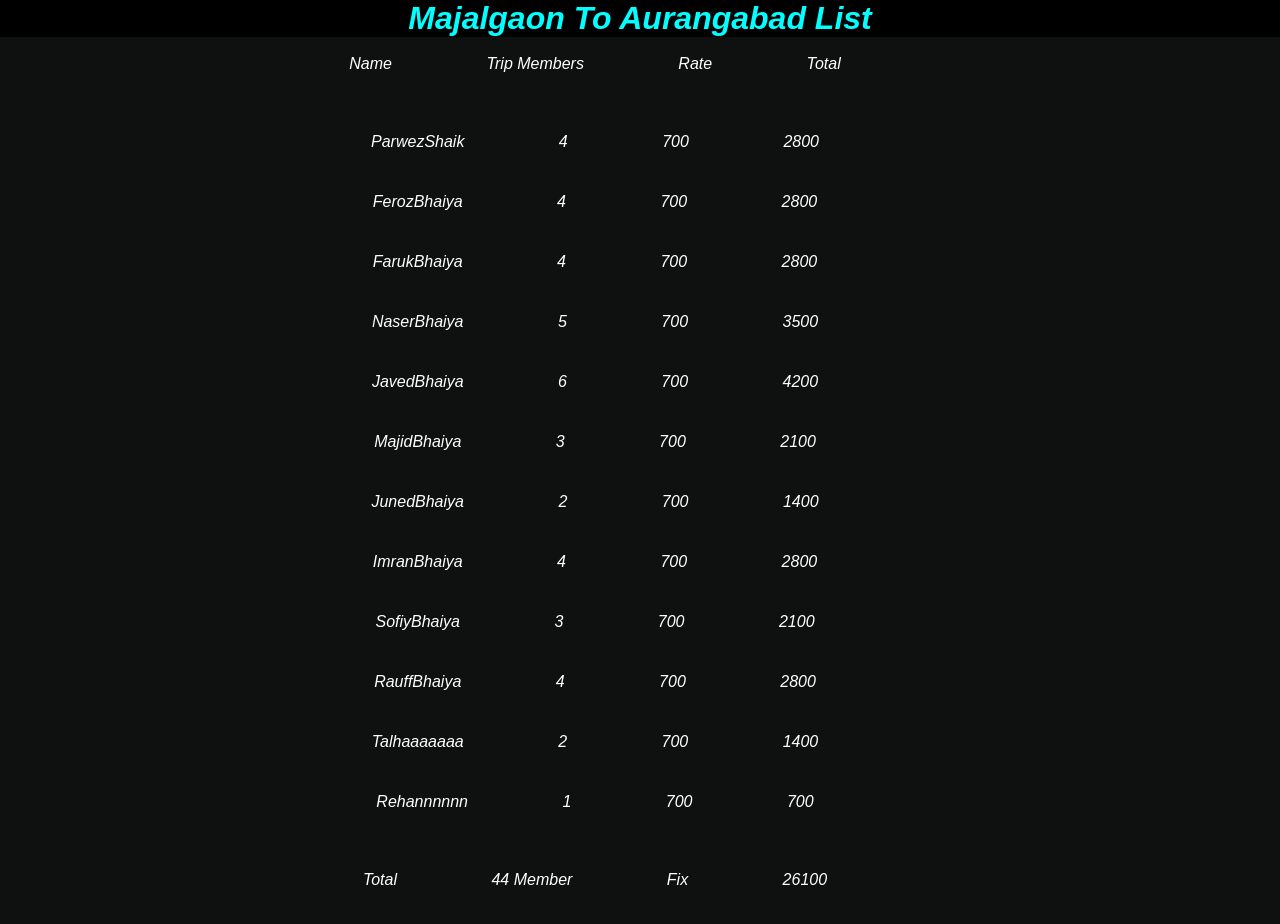
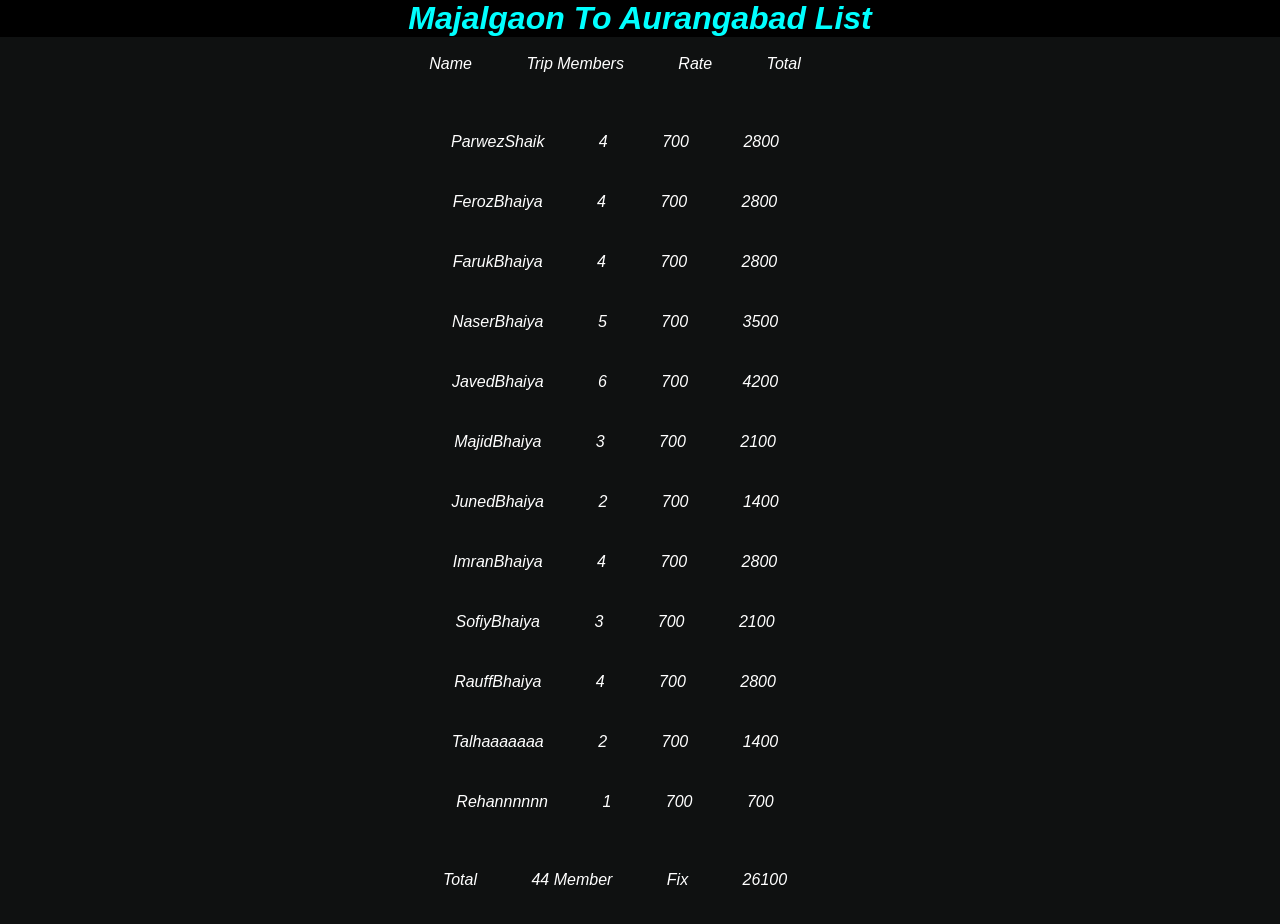
Before and after one commit to alwayzfarhankhan/Trip, a plain HTML site: page List.html in a window 1280 px wide. Drawn offline with Linux system fonts and the light colour scheme.

Commit message:
Add files via upload

```diff
--- a/List.css
+++ b/List.css
@@ -21,6 +21,6 @@ div{
 
 a{
     text-decoration: none;
-    margin-right: 90px;
+    margin-right: 50px;
     font-style: italic;
 }
```
